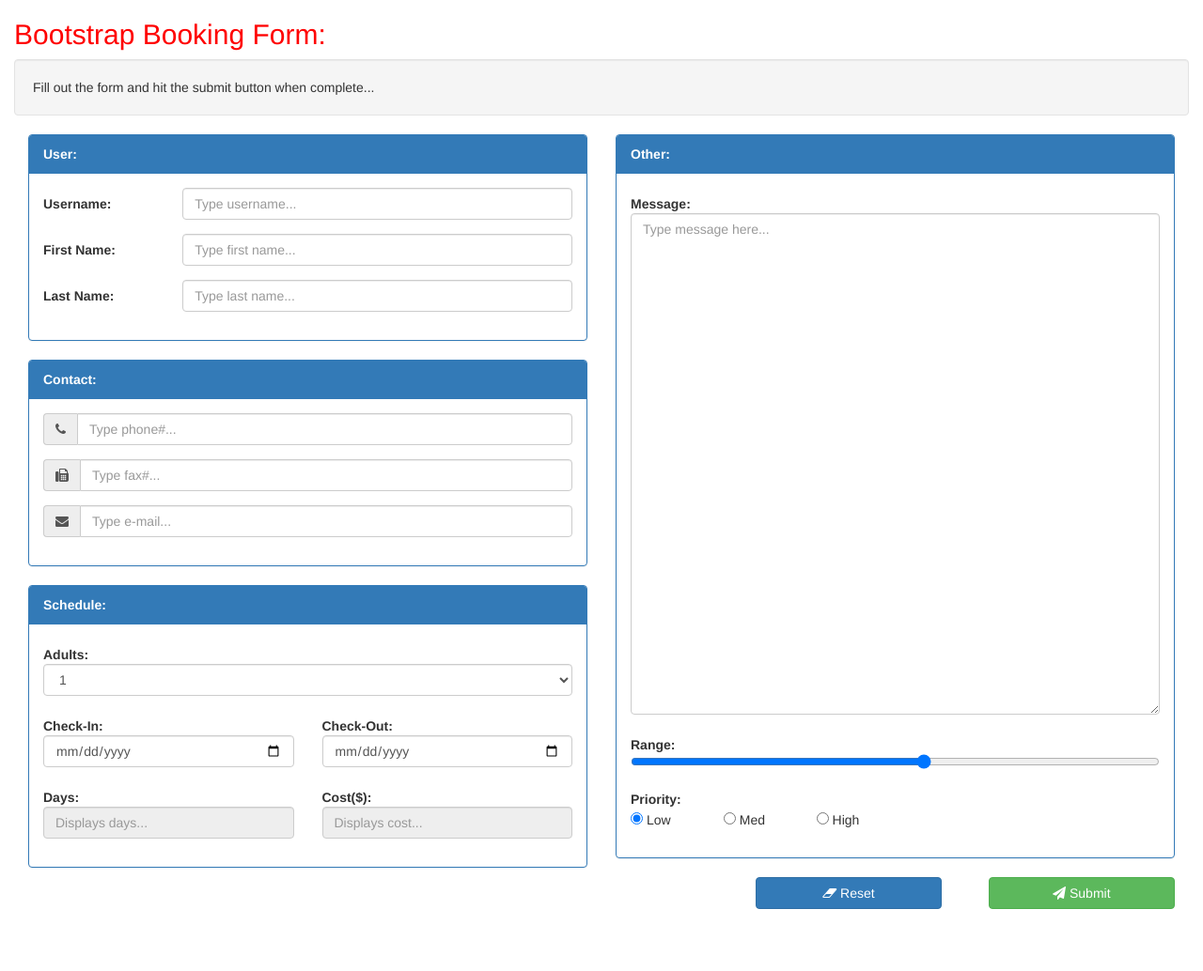
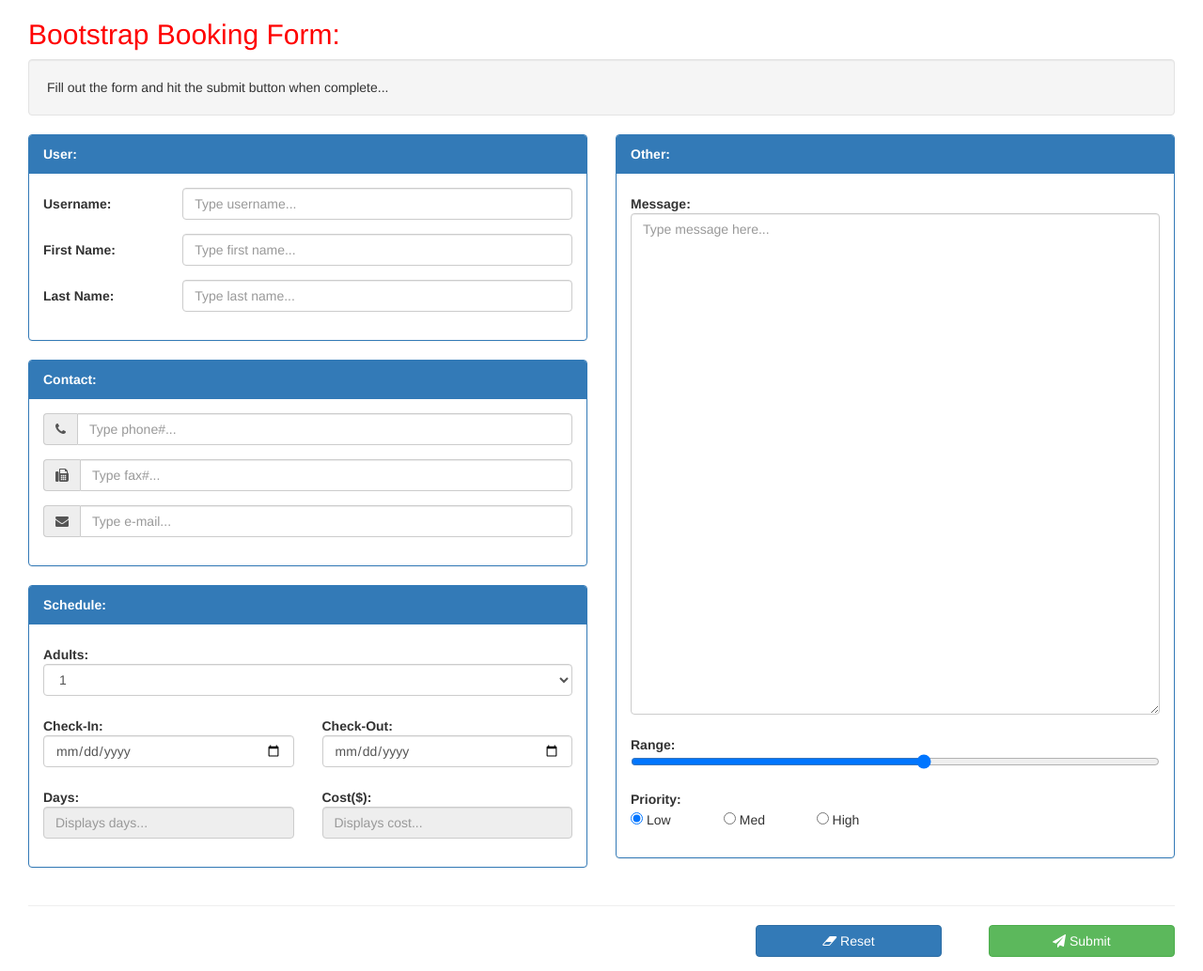
Before and after one commit to Shreyhan/CSDS221pr01, a plain HTML site: page index.html in a window 1280 px wide. Shown: the whole page at 94% size. Before the commit the page ends 983 px from the top, so only its background shows below. Drawn offline with nearby package versions, Linux system fonts and the light colour scheme.

Commit message:
Update index.html

```diff
--- a/index.html
+++ b/index.html
@@ -12,11 +12,12 @@
     <link rel="stylesheet" href="index.css">
 
     <div class="container-fluid">
-        <h2 class="title">Bootstrap Booking Form:</h2>
-        <div class="well">Fill out the form and hit the submit button when complete...</div>
+        <div class="col-sm-12">
+            <h2 class="title">Bootstrap Booking Form:</h2>
+            <div class="well">Fill out the form and hit the submit button when complete...</div>
+        </div>
         <form class="form-horizontal" id="form">
             <div class="col-sm-6">
-
                 <!-- User panel -->
                 <div class="panel panel-primary">
                     <div class="panel-heading"><b>User:</b></div>
@@ -152,9 +153,11 @@
                         </div>
                     </div>
                 </div>
-
+            </div>
+            <!-- Line and buttons -->
+            <div class="col-sm-12"><hr>
                 <div class="form-group">
-                    <div class="col-sm-12">
+                    <div class="col-sm-6 col-sm-offset-6">
                         <button type="button" class="btn btn-primary col-sm-4 col-sm-offset-3" id="resetButton"><i class="fa fa-eraser"></i> Reset</button>
                         <button type="submit" class="btn btn-success col-sm-4 col-sm-offset-1" id="submitButton"><i class="fa fa-paper-plane"></i> Submit</button>
                     </div>
```
